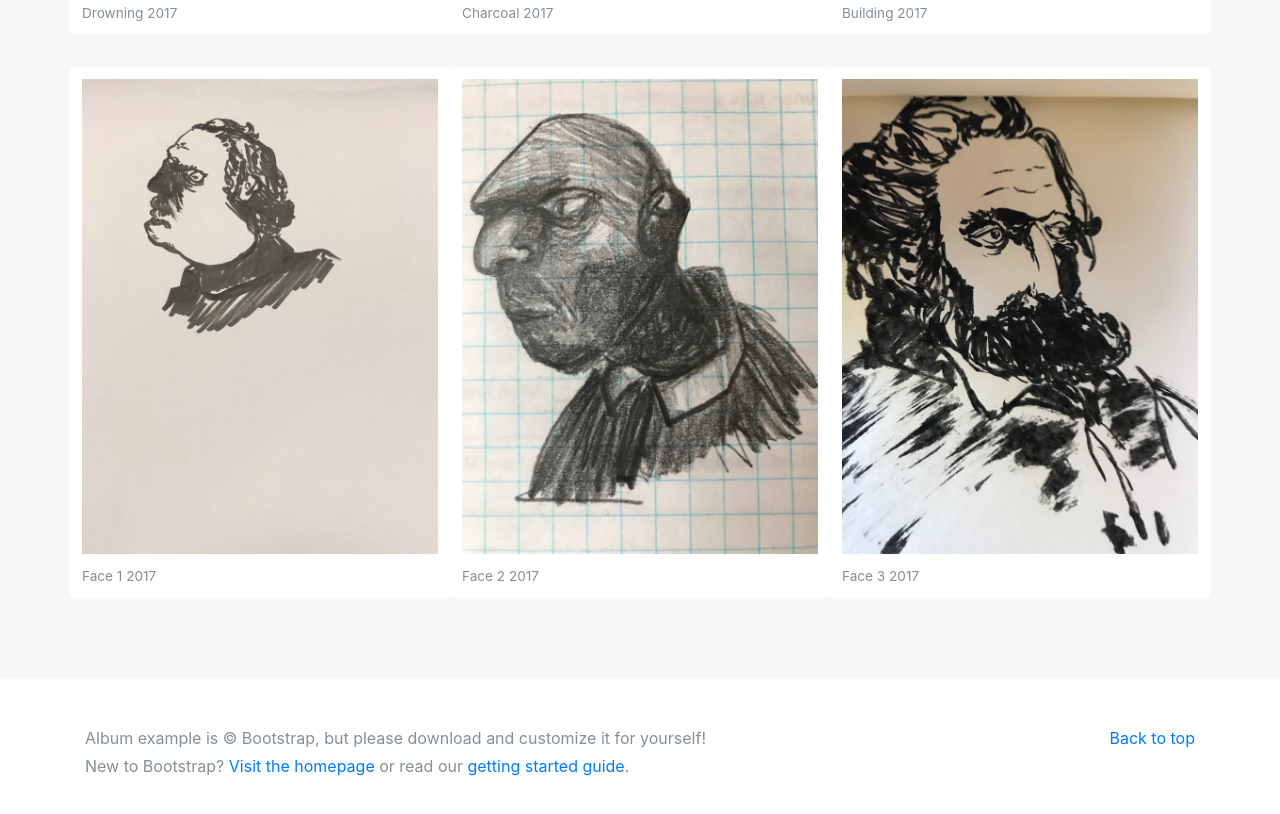
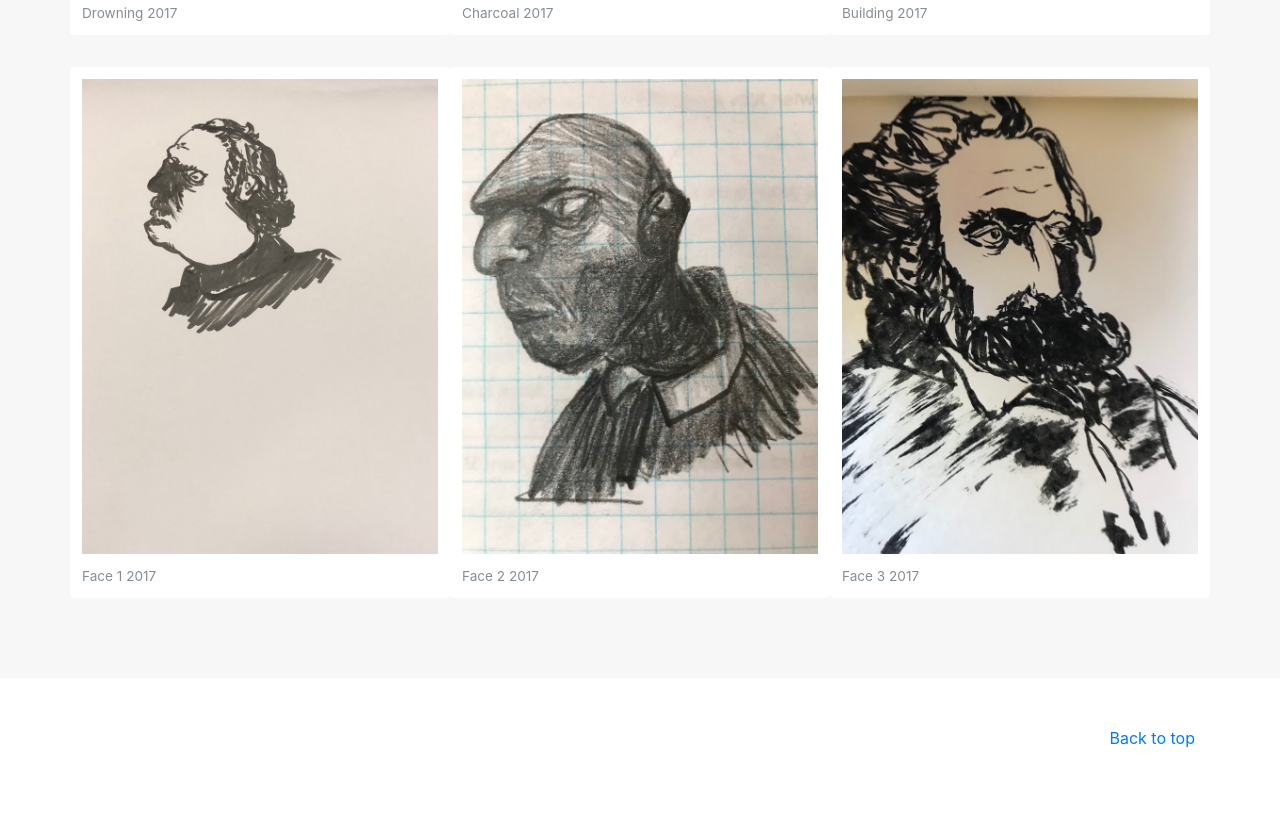
Before and after one commit to SuryaArtDisplay/SuryaArtDisplay.github.io, a plain HTML site: page index.html in a window 1280 px wide. Shown: the part 878-1692 px from the top of the page. After the commit the page ends 1652 px from the top, so only its background shows below. Drawn offline with nearby package versions, Linux system fonts and the light colour scheme.

Commit message:
Update index.html
remove bottom text

```diff
--- a/index.html
+++ b/index.html
@@ -112,8 +112,7 @@
         <p class="float-right">
           <a href="#">Back to top</a>
         </p>
-        <p>Album example is &copy; Bootstrap, but please download and customize it for yourself!</p>
-        <p>New to Bootstrap? <a href="../../">Visit the homepage</a> or read our <a href="../../getting-started/">getting started guide</a>.</p>
+
       </div>
     </footer>
 
```
